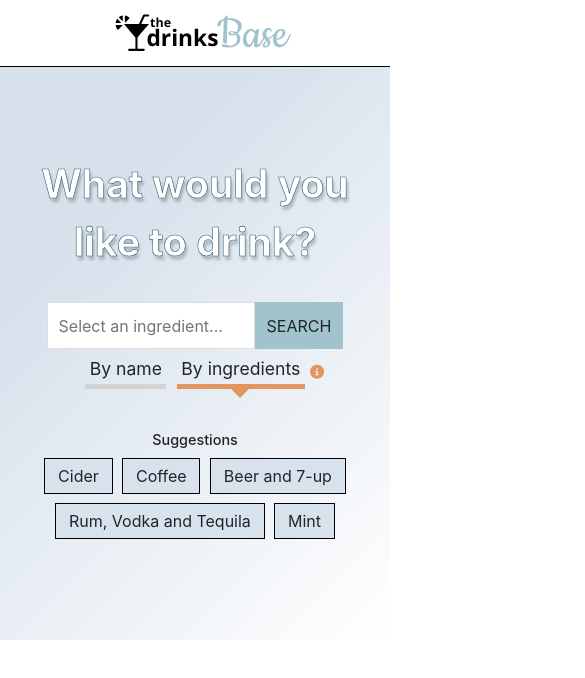
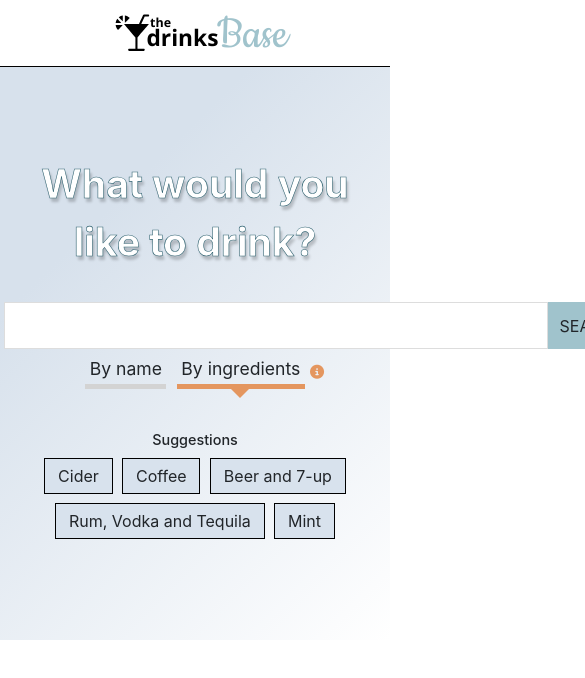
Before and after one commit to krisrss/drinks-base, a React (Create React App) app: page /ingredients in a window 390 px wide. Shown: the top 678 px of the page, 585 px wide, since content can reach past the window. Built offline with nearby package versions, Linux system fonts and the light colour scheme.

Commit message:
Display editable div instead of input bar

```diff
--- a/src/components/AutocompleteSearch.js
+++ b/src/components/AutocompleteSearch.js
@@ -2,6 +2,7 @@ import React, { useEffect, useRef, useState } from "react";
 import '../css/SearchBar.css';
 import { useHistory, useParams } from 'react-router-dom';
 import InputTags from './InputTags';
+import InputTag from "./InputTag";
 
 const AutocompleteSearch = ({ ingredientsList, spinnerLoading, resetDrinkList, resetSpinner }) => {
     const [ingredient, setIngredient] = useState("");
@@ -162,7 +163,7 @@ const AutocompleteSearch = ({ ingredientsList, spinnerLoading, resetDrinkList, r
     };
 
     const onChangeHandler = (e) => {
-        const input = e.currentTarget.value;
+        const input = e.currentTarget.textContent;
         const filteredIngredients = ingredientsList().filter(
             ingredient =>
                 ingredient.title.toLowerCase().indexOf(input.toLowerCase()) > -1
@@ -170,7 +171,7 @@ const AutocompleteSearch = ({ ingredientsList, spinnerLoading, resetDrinkList, r
 
         setIngredientsArr(filteredIngredients);
         setDropdownActive(true);
-        setIngredient(e.currentTarget.value)
+        setIngredient(e.currentTarget.textContent)
     };
 
     const onDropdownSelectHandler = (e) => {
@@ -208,25 +209,30 @@ const AutocompleteSearch = ({ ingredientsList, spinnerLoading, resetDrinkList, r
         };
     };
 
+    const setTags = selectedItems.map(item => (
+        <InputTag tagName={item} key={item} />
+    ));
+
     return (
         <div className='SearchBar' onKeyPress={(e) => handleKeyPress(e)}>
             <div ref={wrapperRef} className='SearchBar-wrapper'>
-                <input
-                    type="text"
+
+                <div
+                    className='input-bar-custom'
+                    suppressContentEditableWarning={true}
+                    contentEditable="true"
                     onClick={onInputBarClick}
-                    value={ingredient}
-                    onChange={onChangeHandler}
-                    style={{ textIndent: `${inputIndent / 16}em` }}
-                    placeholder={setPlaceholder()}
-                    ref={inputRef}
-                />
+                    onInput={e => onChangeHandler(e)}
+                >
+                    {setTags}<i></i>
+                </div>
+
                 {renderAutocomplete()}
             </div>
             <span className='button' onClick={onButtonClickHandler}>
                 SEARCH
             </span>
             {clearTextIcon()}
-            <InputTags inputIndent={inputIndent} selectedItems={selectedItems} deleteTags={deleteTags} resetTextIndent={resetTextIndent} />
         </div >
     );
 }
--- /dev/null
+++ b/src/components/InputTag.js
@@ -0,0 +1,15 @@
+import React from 'react';
+import '../css/InputTag.css';
+
+const InputTag = ({ tagName }) => {
+    return (
+        <>
+            <span key={tagName} suppressContentEditableWarning={true} className='InputTag' contentEditable="false">
+                {tagName}
+            </span>
+            <i></i>
+        </>
+    )
+};
+
+export default InputTag;
--- /dev/null
+++ b/src/css/InputTag.css
@@ -0,0 +1,15 @@
+.InputTag {
+    padding: 0.1em 0.6em;
+    background-color: #d8e2ed;
+    color: black;
+    margin: 0.4em 0.4em 0 0;
+    font-size: 0.9em;
+    border: 0.06em solid black;
+}
+
+.InputTag::after {
+    content: "\f057";
+    font-family: "Font Awesome 5 Free";
+    margin-left: 0.3em;
+    font-size: 0.8em;
+}
--- a/src/css/SearchBar.css
+++ b/src/css/SearchBar.css
@@ -9,6 +9,14 @@
     width: 39.5em;
     margin: 0 auto;
     padding-top: 2.5em;
+}
+
+.SearchBar .input-bar-custom {
+    padding: 0.66em;
+    width: 34em;
+    background: white;
+    text-align: left;
+    border: 0.06em solid #DDD;
 }
 
 .SearchBar input {
@@ -74,108 +82,3 @@
 .SearchBar-wrapper {
     display: inline-block;
 }
-
-@media only screen and (max-width: 750px) {
-    .SearchBarWrapper {
-        width: 37em;
-    }
-    .SearchBar {
-        width: 36.5em;
-    }
-    .SearchBar input {
-        width: 31em;
-    }
-    .SearchBar .dropdown {
-        width: 31em;
-    }
-}
-
-@media only screen and (max-width: 650px) {
-    .SearchBarWrapper {
-        width: 34em;
-    }
-    .SearchBar {
-        width: 33.5em;
-    }
-    .SearchBar input {
-        width: 28em;
-    }
-    .SearchBar .dropdown {
-        width: 28em;
-    }
-}
-
-@media only screen and (max-width: 600px) {
-    .SearchBarWrapper {
-        width: 31em;
-    }
-    .SearchBar {
-        width: 30.5em;
-    }
-    .SearchBar input {
-        width: 25em;
-    }
-    .SearchBar .dropdown {
-        width: 25em;
-    }
-}
-
-@media only screen and (max-width: 550px) {
-    .SearchBarWrapper {
-        width: 28em;
-    }
-    .SearchBar {
-        width: 27.5em;
-    }
-    .SearchBar input {
-        width: 22em;
-    }
-    .SearchBar .dropdown {
-        width: 22em;
-    }
-}
-
-@media only screen and (max-width: 500px) {
-    .SearchBarWrapper {
-        width: 25em;
-    }
-    .SearchBar {
-        width: 24.5em;
-    }
-    .SearchBar input {
-        width: 19em;
-    }
-    .SearchBar .dropdown {
-        width: 19em;
-    }
-}
-
-@media only screen and (max-width: 450px) {
-    .SearchBarWrapper {
-        width: 22em;
-    }
-    .SearchBar {
-        width: 21.5em;
-    }
-    .SearchBar input {
-        width: 16em;
-    }
-    .SearchBar .dropdown {
-        width: 16em;
-    }
-}
-
-@media only screen and (max-width: 400px) {
-    .SearchBarWrapper {
-        width: 19em;
-    }
-    .SearchBar {
-        width: 18.5em;
-    }
-    .SearchBar input {
-        width: 13em;
-    }
-    .SearchBar .dropdown {
-        width: 13em;
-    }
-}
```
